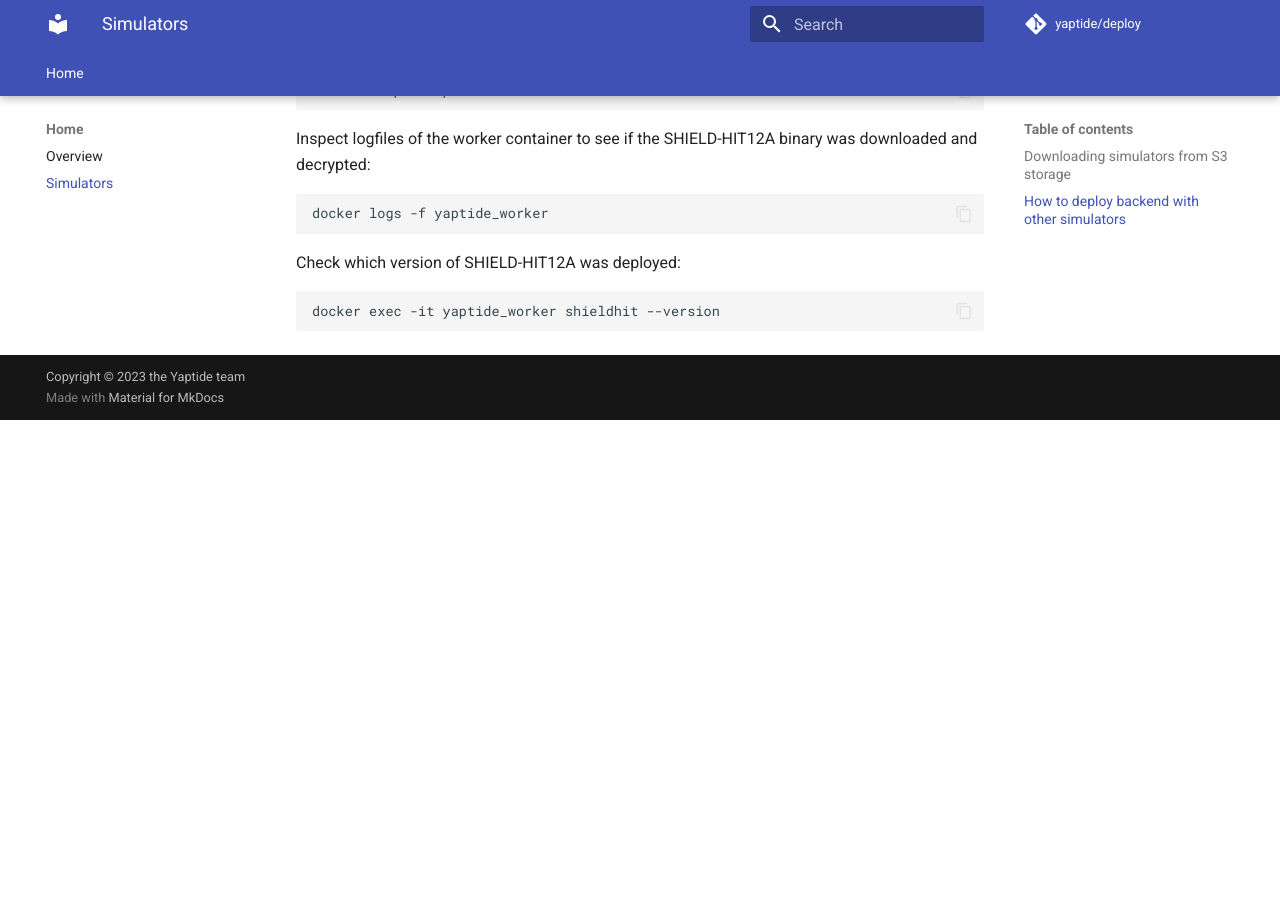
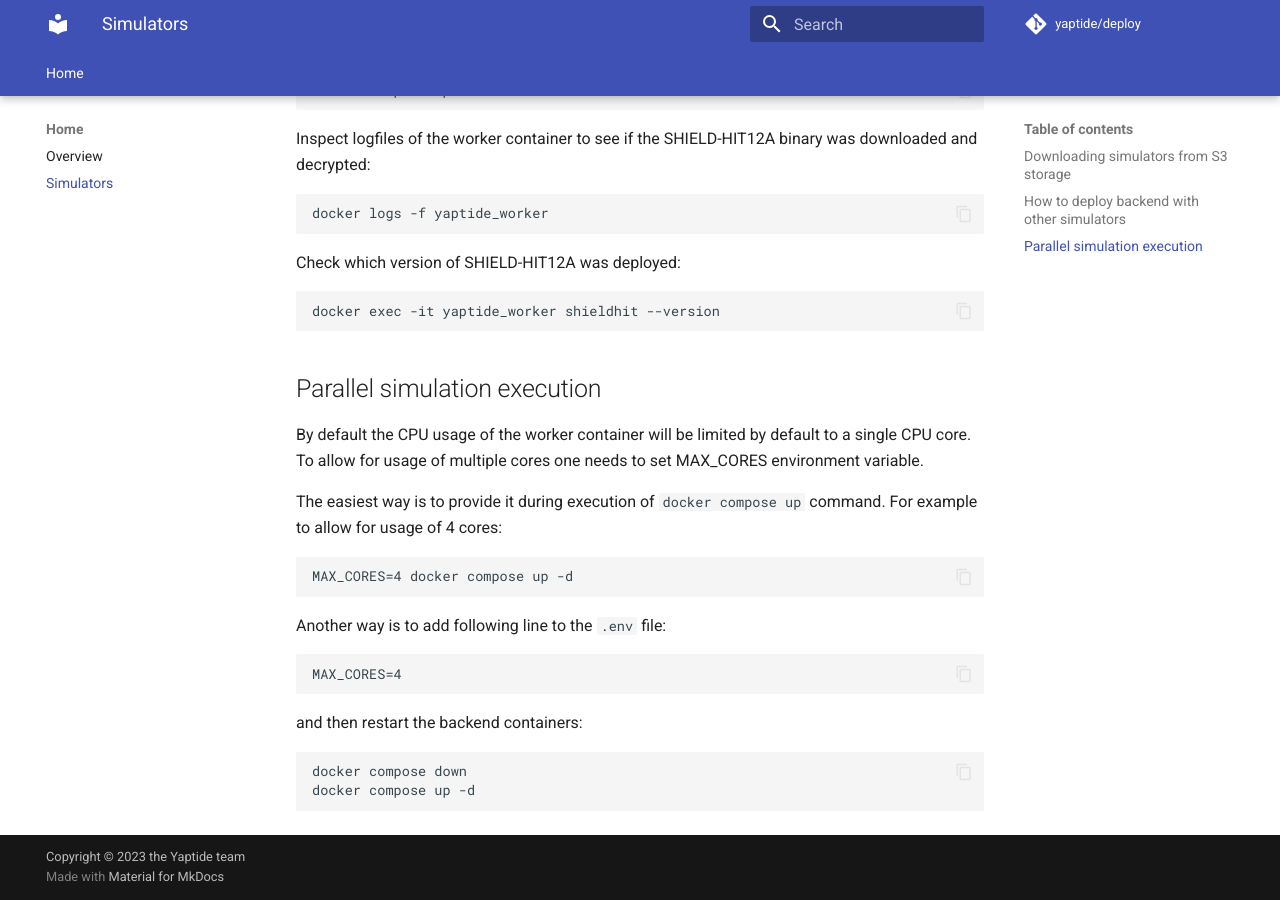
Before and after one commit to yaptide/deploy, an MkDocs documentation site: the page built from docs/simulators.md, in a window 1280 px wide and 900 px high, scrolled down 1087 px. Built offline with MkDocs 1.6.1 and Material for MkDocs 9.7.7, drawn with Linux system fonts in a browser that asks for light colours; comment, search, counter and statistics services are not loaded; before the commit the page ends 1507 px from its top, so only the background shows below that.

Commit message:
MAX CORES documented

````diff
--- a/docs/simulators.md
+++ b/docs/simulators.md
@@ -55,3 +55,27 @@ Check which version of SHIELD-HIT12A was deployed:
 ```
 docker exec -it yaptide_worker shieldhit --version
 ```
+
+## Parallel simulation execution
+
+By default the CPU usage of the worker container will be limited by default to a single CPU core.
+To allow for usage of multiple cores one needs to set MAX_CORES environment variable.
+
+The easiest way is to provide it during execution of `docker compose up` command. For example to allow for usage of 4 cores:
+
+```bash
+MAX_CORES=4 docker compose up -d
+```
+
+Another way is to add following line to the `.env` file:
+
+```
+MAX_CORES=4
+```
+
+and then restart the backend containers:
+
+```bash
+docker compose down
+docker compose up -d
+```
````
